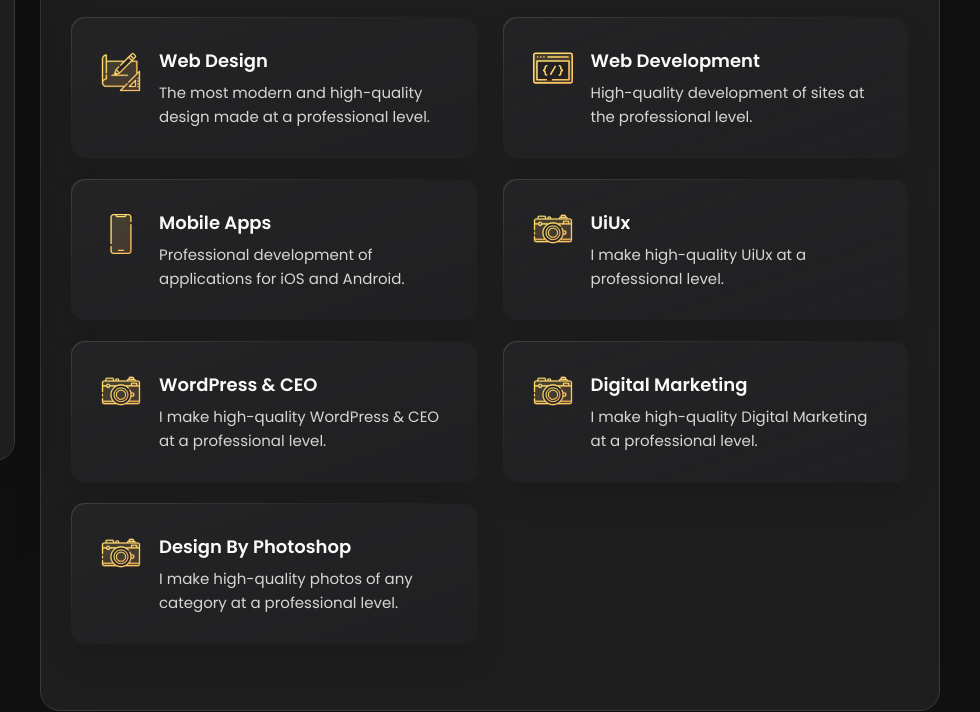
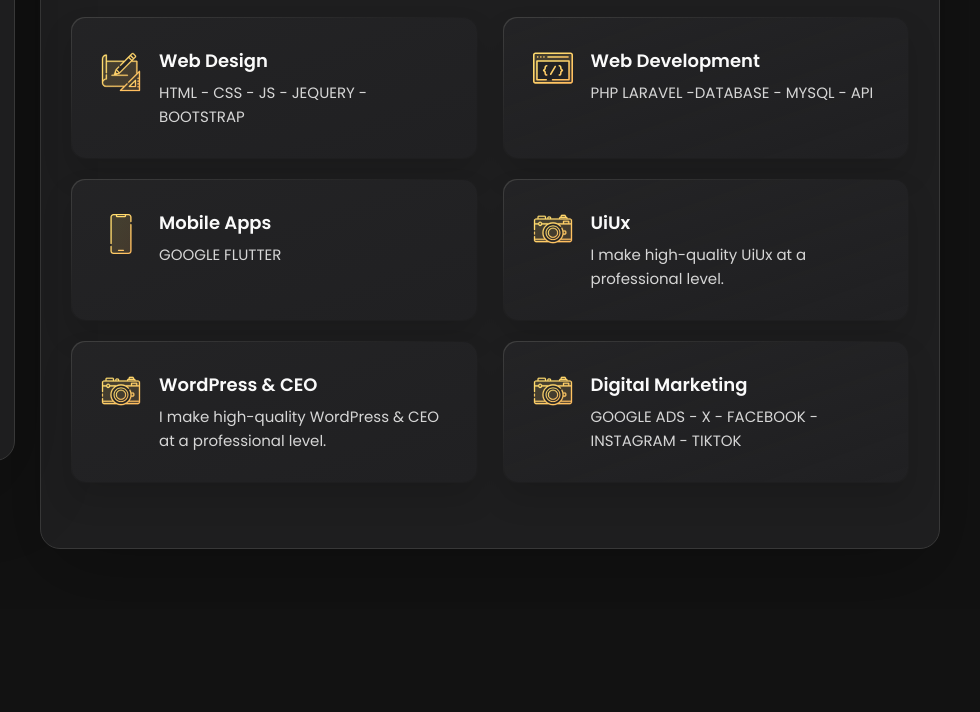
Before and after one commit to mohammedjamel/mcv.com, a plain HTML site: page index.html in a window 1280 px wide. Shown: the part 344-1056 px from the top of the page, 300-1280 px from the left. After the commit the page ends 953 px from the top, so only its background shows below. Drawn offline with nearby package versions, Linux system fonts and the light colour scheme.

Commit message:
Update index.html

```diff
--- a/index.html
+++ b/index.html
@@ -242,7 +242,7 @@
                 <h4 class="h4 service-item-title">Web design</h4>
 
                 <p class="service-item-text">
-                  The most modern and high-quality design made at a professional level.
+               HTML - CSS - JS - JEQUERY - BOOTSTRAP
                 </p>
               </div>
 
@@ -258,7 +258,7 @@
                 <h4 class="h4 service-item-title">Web development</h4>
 
                 <p class="service-item-text">
-                  High-quality development of sites at the professional level.
+                  PHP LARAVEL -DATABASE - MYSQL - API
                 </p>
               </div>
 
@@ -274,7 +274,7 @@
                 <h4 class="h4 service-item-title">Mobile apps</h4>
 
                 <p class="service-item-text">
-                  Professional development of applications for iOS and Android.
+                 GOOGLE FLUTTER
                 </p>
               </div>
 
@@ -331,7 +331,7 @@
                 <h4 class="h4 service-item-title">Digital Marketing</h4>
 
                 <p class="service-item-text">
-                  I make high-quality Digital Marketing  at a professional level.
+                GOOGLE ADS - X - FACEBOOK - INSTAGRAM - TIKTOK
                 </p>
               </div>
             </li>
@@ -341,20 +341,7 @@
 
 
 
-            <li class="service-item">
 
-              <div class="service-icon-box">
-                <img src="./assets/images/icon-photo.svg" alt="camera icon" width="40">
-              </div>
-
-              <div class="service-content-box">
-                <h4 class="h4 service-item-title">Design by photoshop </h4>
-
-                <p class="service-item-text">
-                  I make high-quality photos of any category at a professional level.
-                </p>
-              </div>
-            </li>
 
 
 
@@ -637,7 +624,7 @@ I have eight years of experience in my field
 
               <h4 class="h4 timeline-item-title">Full-stack Developer</h4>
 
-              <span>2015 — 2022</span>
+              <span>2018 — 2022</span>
 
               <p class="timeline-text">
                 I designed and programmed a complete educational website for a
```
